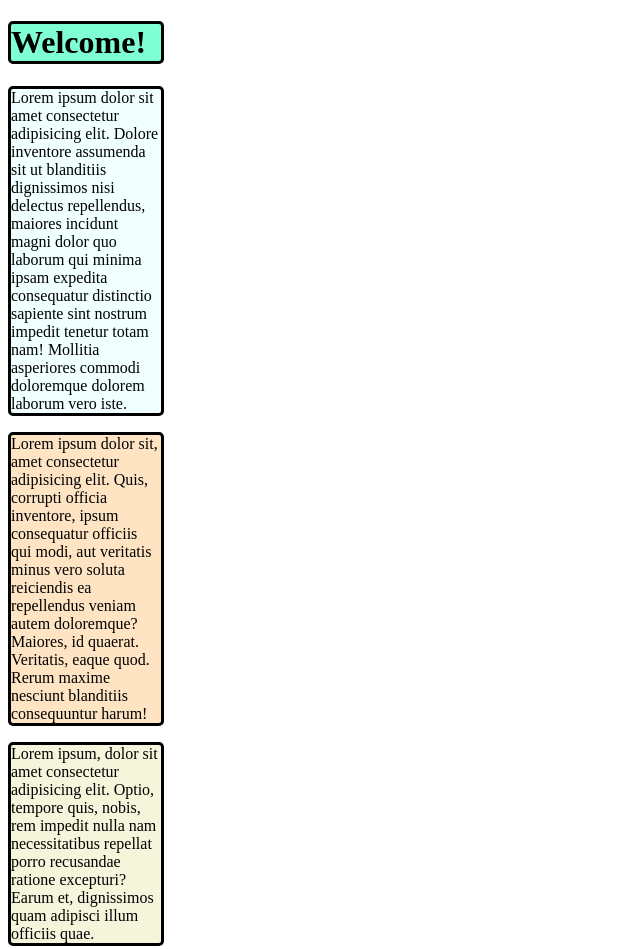
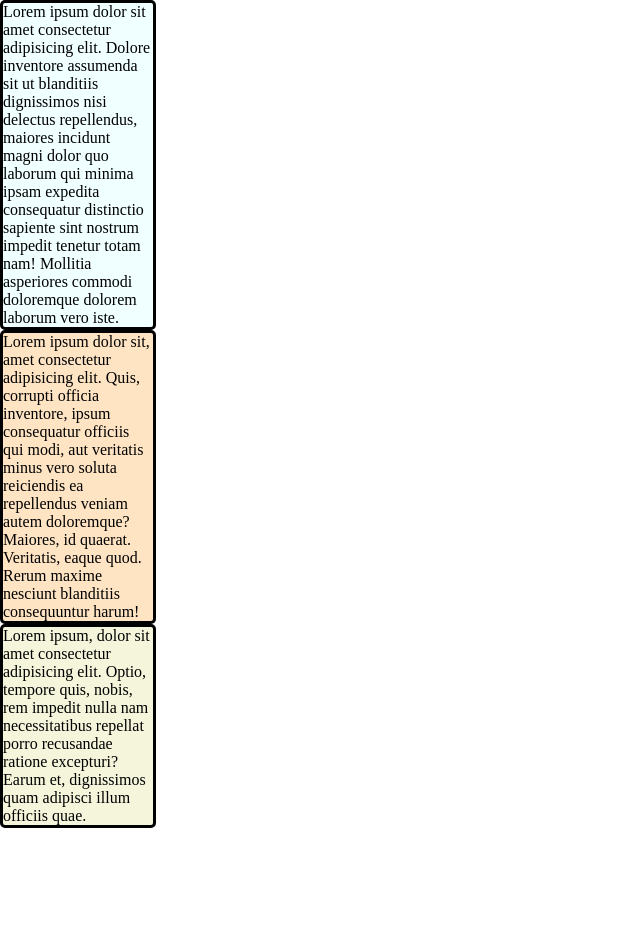
Before and after one commit to I-Infinatoo/LearnReact, a plain HTML site: page lecture15/index.html in a window 1280 px wide. Shown: the whole page, without its empty margins (0-640 px from the left). After the commit the page ends 828 px from the top, so only its background shows below. Drawn offline with Linux system fonts and the light colour scheme.

Commit message:
lecture15

```diff
--- a/lecture15/index.html
+++ b/lecture15/index.html
@@ -7,6 +7,12 @@
     <title>Document</title>
 
     <style>
+
+        *{
+            padding: 0px;
+            margin: 0px;
+        }
+
         h1{
             background-color: aquamarine;
             /* border-color: blueviolet;
@@ -36,6 +42,9 @@
             border: solid black 3px;
             border-radius: 5px;
             width:150px;
+/*
+            margin: 90px;
+            padding: 50px; */
         }
 
         .secondPara{
@@ -55,7 +64,7 @@
 
 </head>
 <body>
-    <h1>Welcome!</h1>
+    <!-- <h1>Welcome!</h1> -->
 
     <!-- <span> Hello there...</span> -->
 
```
Also changed, not shown: 1 other file.
